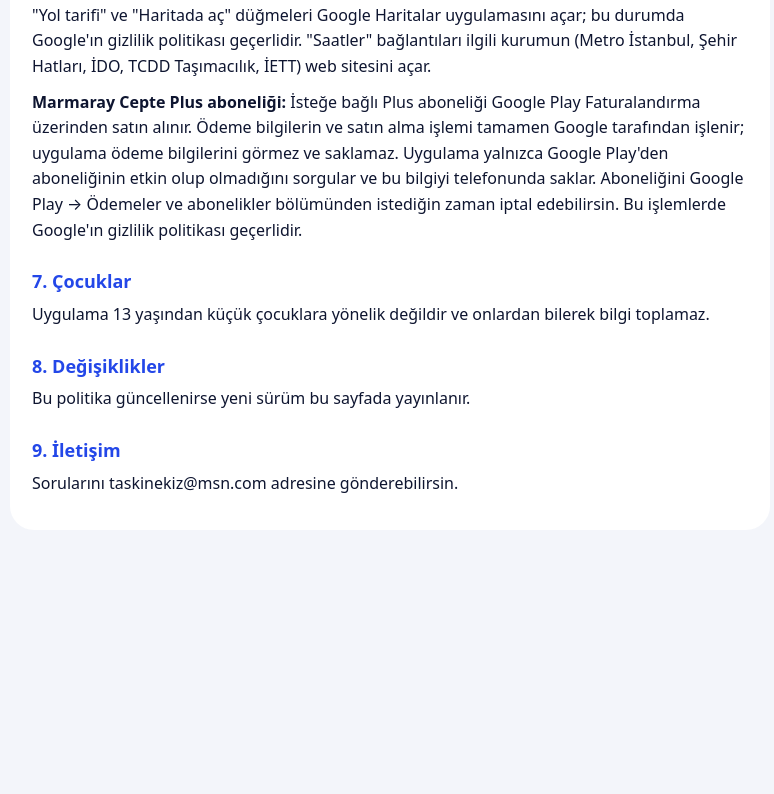
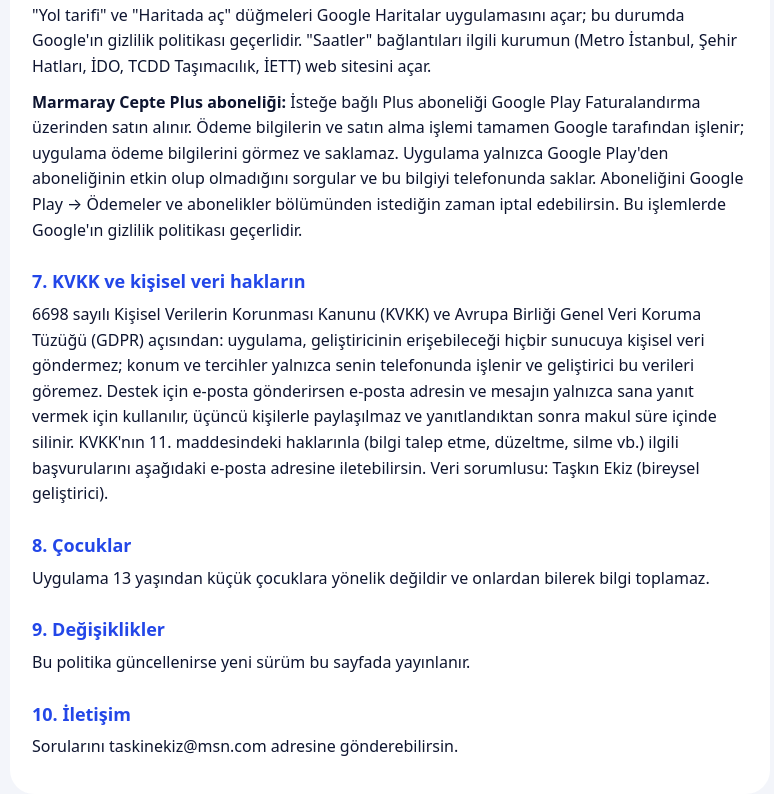
Before and after one commit to krallkan/marmaraycepte-gizlilik, a plain HTML site: page index.html in a window 1280 px wide. Shown: the part 1039-1833 px from the top of the page, without its empty margins (250-1024 px from the left). Before the commit the page ends 1617 px from the top, so only its background shows below. Drawn offline with Linux system fonts and the light colour scheme.

Commit message:
Gizlilik: KVKK/GDPR bolumu

```diff
--- a/index.html
+++ b/index.html
@@ -34,11 +34,13 @@
 <h2>6. Üçüncü taraf hizmetler</h2>
 <p>"Yol tarifi" ve "Haritada aç" düğmeleri Google Haritalar uygulamasını açar; bu durumda Google'ın gizlilik politikası geçerlidir. "Saatler" bağlantıları ilgili kurumun (Metro İstanbul, Şehir Hatları, İDO, TCDD Taşımacılık, İETT) web sitesini açar.</p>
 <p><b>Marmaray Cepte Plus aboneliği:</b> İsteğe bağlı Plus aboneliği Google Play Faturalandırma üzerinden satın alınır. Ödeme bilgilerin ve satın alma işlemi tamamen Google tarafından işlenir; uygulama ödeme bilgilerini görmez ve saklamaz. Uygulama yalnızca Google Play'den aboneliğinin etkin olup olmadığını sorgular ve bu bilgiyi telefonunda saklar. Aboneliğini Google Play → Ödemeler ve abonelikler bölümünden istediğin zaman iptal edebilirsin. Bu işlemlerde Google'ın gizlilik politikası geçerlidir.</p>
-<h2>7. Çocuklar</h2>
+<h2>7. KVKK ve kişisel veri hakların</h2>
+<p>6698 sayılı Kişisel Verilerin Korunması Kanunu (KVKK) ve Avrupa Birliği Genel Veri Koruma Tüzüğü (GDPR) açısından: uygulama, geliştiricinin erişebileceği hiçbir sunucuya kişisel veri göndermez; konum ve tercihler yalnızca senin telefonunda işlenir ve geliştirici bu verileri göremez. Destek için e-posta gönderirsen e-posta adresin ve mesajın yalnızca sana yanıt vermek için kullanılır, üçüncü kişilerle paylaşılmaz ve yanıtlandıktan sonra makul süre içinde silinir. KVKK'nın 11. maddesindeki haklarınla (bilgi talep etme, düzeltme, silme vb.) ilgili başvurularını aşağıdaki e-posta adresine iletebilirsin. Veri sorumlusu: Taşkın Ekiz (bireysel geliştirici).</p>
+<h2>8. Çocuklar</h2>
 <p>Uygulama 13 yaşından küçük çocuklara yönelik değildir ve onlardan bilerek bilgi toplamaz.</p>
-<h2>8. Değişiklikler</h2>
+<h2>9. Değişiklikler</h2>
 <p>Bu politika güncellenirse yeni sürüm bu sayfada yayınlanır.</p>
-<h2>9. İletişim</h2>
+<h2>10. İletişim</h2>
 <p>Sorularını taskinekiz@msn.com adresine gönderebilirsin.</p>
 </div></main>
 </body>
```
